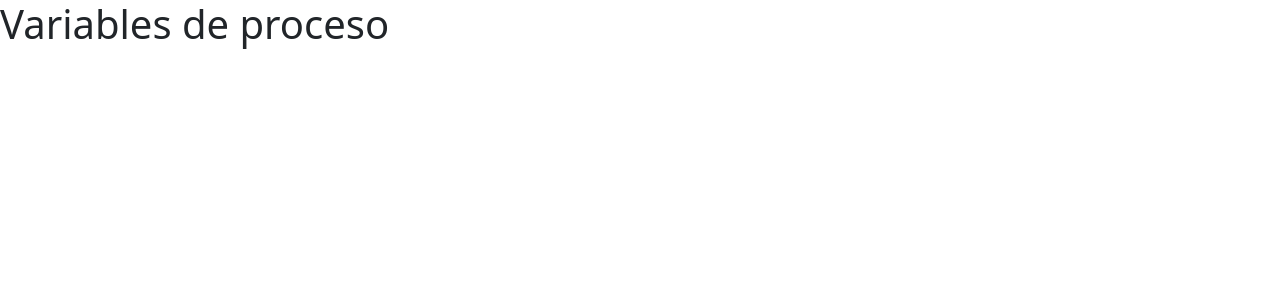
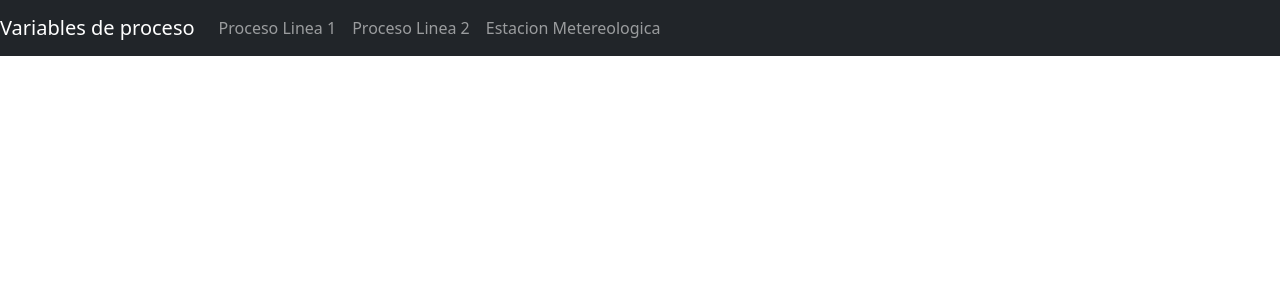
Before and after one commit to jairdvargas/process-HMI, a React (Create React App) app in the folder frontend/: page / in a window 1280 px wide. Shown: the top 300 px of the page. Built offline with nearby package versions, Linux system fonts and the light colour scheme.

Commit message:
FE: Se agrego componente  de cabecera

```diff
--- a/frontend/src/App.js
+++ b/frontend/src/App.js
@@ -1,9 +1,11 @@
 import 'bootstrap/dist/css/bootstrap.min.css';
+import Cabecera from './componentes/Cabecera';
+
 
 const App = () => {
   return (
     <div className="App">
-      <h1> Variables de proceso</h1>
+      <Cabecera titulo="Variables de proceso" />
     </div>
   );
 }
--- /dev/null
+++ b/frontend/src/componentes/Cabecera.js
@@ -0,0 +1,18 @@
+import React from 'react';
+import Navbar from 'react-bootstrap/Navbar';
+import Nav from 'react-bootstrap/Nav';
+
+const Cabecera = ({titulo}) => {
+    return (
+        <Navbar bg="dark" variant="dark">
+            <Navbar.Brand href="#home"> {titulo} </Navbar.Brand>
+            <Nav className="me-auto">
+              <Nav.Link href="#proceso1">Proceso Linea 1</Nav.Link>
+              <Nav.Link href="#proceso2">Proceso Linea 2</Nav.Link>
+              <Nav.Link href="#proceso3">Estacion Metereologica</Nav.Link>
+            </Nav>
+        </Navbar>
+    )
+};
+
+export default Cabecera;
```
